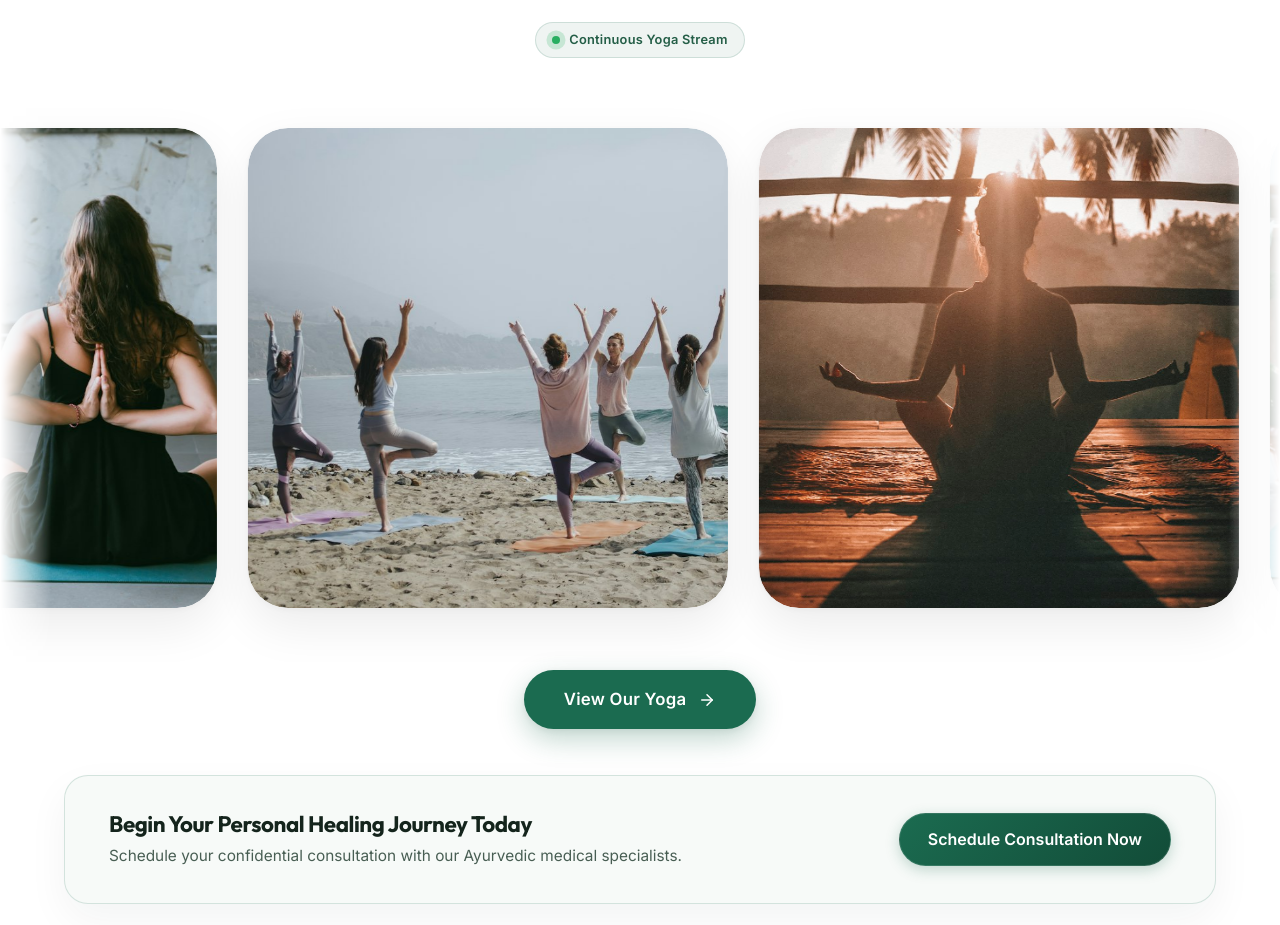
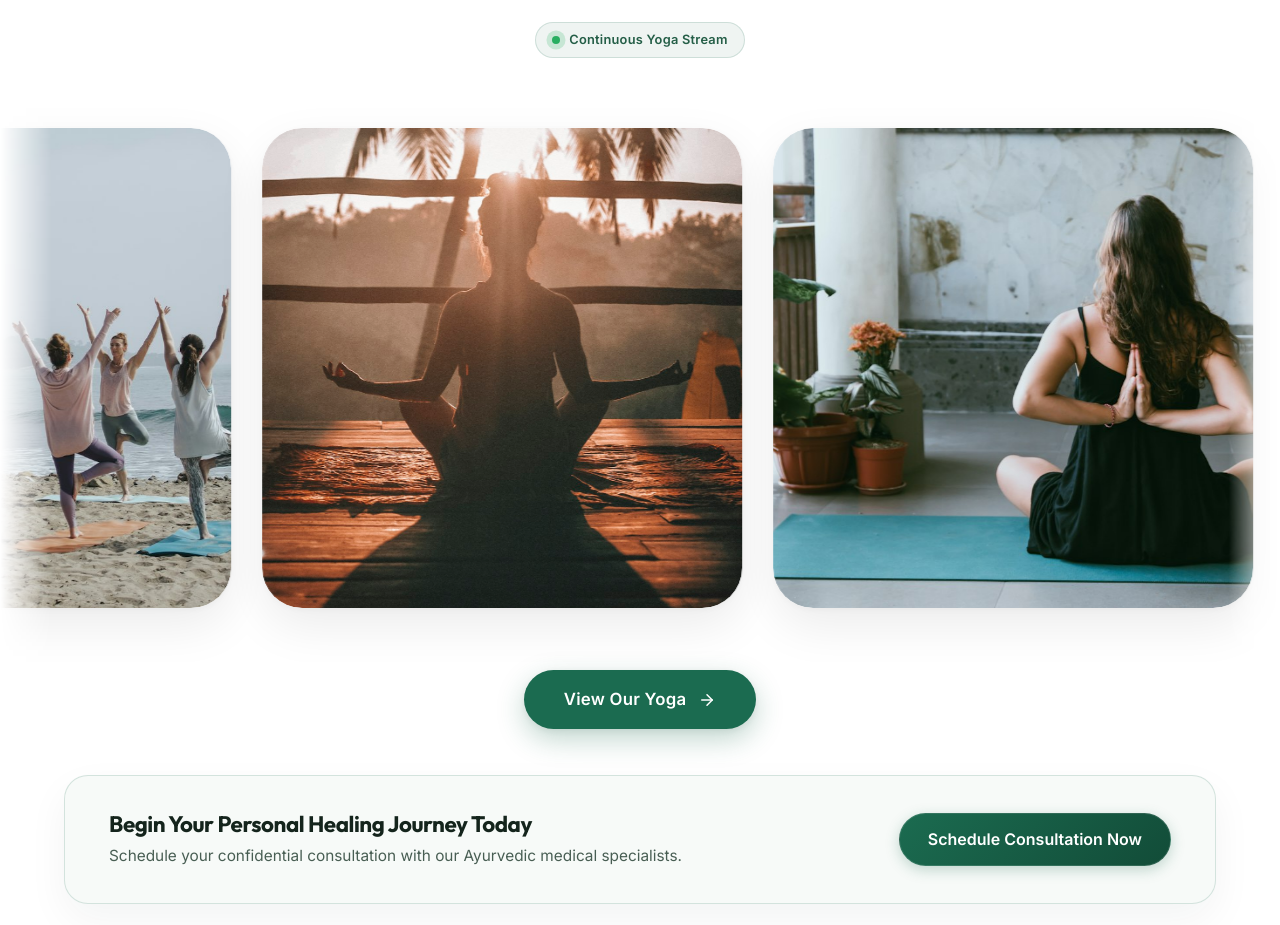
Before and after one commit to fahadmb123/Jeevayurniketan-ayurveda-app, a React (Vite) app in the folder frontend/: page / in a window 1280 px wide. Shown: the part 4448-5373 px from the top of the page. Built offline with nearby package versions, Linux system fonts and the light colour scheme; a web font is replaced by a local one.

Commit message:
style : Home Yoga section rotated

```diff
--- a/frontend/src/features/home/components/HealingJourneySection.css
+++ b/frontend/src/features/home/components/HealingJourneySection.css
@@ -116,6 +116,20 @@
   }
   100% {
     transform: translateX(calc(-50% - 16px));
+  }
+}
+
+/* Reverse Animation: Left to Right */
+.journey-stream-track--reverse {
+  animation-name: journeyScrollRight;
+}
+
+@keyframes journeyScrollRight {
+  0% {
+    transform: translateX(calc(-50% - 16px));
+  }
+  100% {
+    transform: translateX(0);
   }
 }
 
--- a/frontend/src/features/home/components/HealingJourneySection.tsx
+++ b/frontend/src/features/home/components/HealingJourneySection.tsx
@@ -129,9 +129,9 @@ export const HealingJourneySection: React.FC = React.memo(() => {
           </div>
         </div>
 
-        {/* Yoga Live Stream Marquee */}
+        {/* Yoga Live Stream Marquee (Flows from Left to Right) */}
         <div className="journey-stream-viewport">
-          <div className="journey-stream-track">
+          <div className="journey-stream-track journey-stream-track--reverse">
             {[
               ...YOGA_IMAGES,
               ...YOGA_IMAGES,
```
